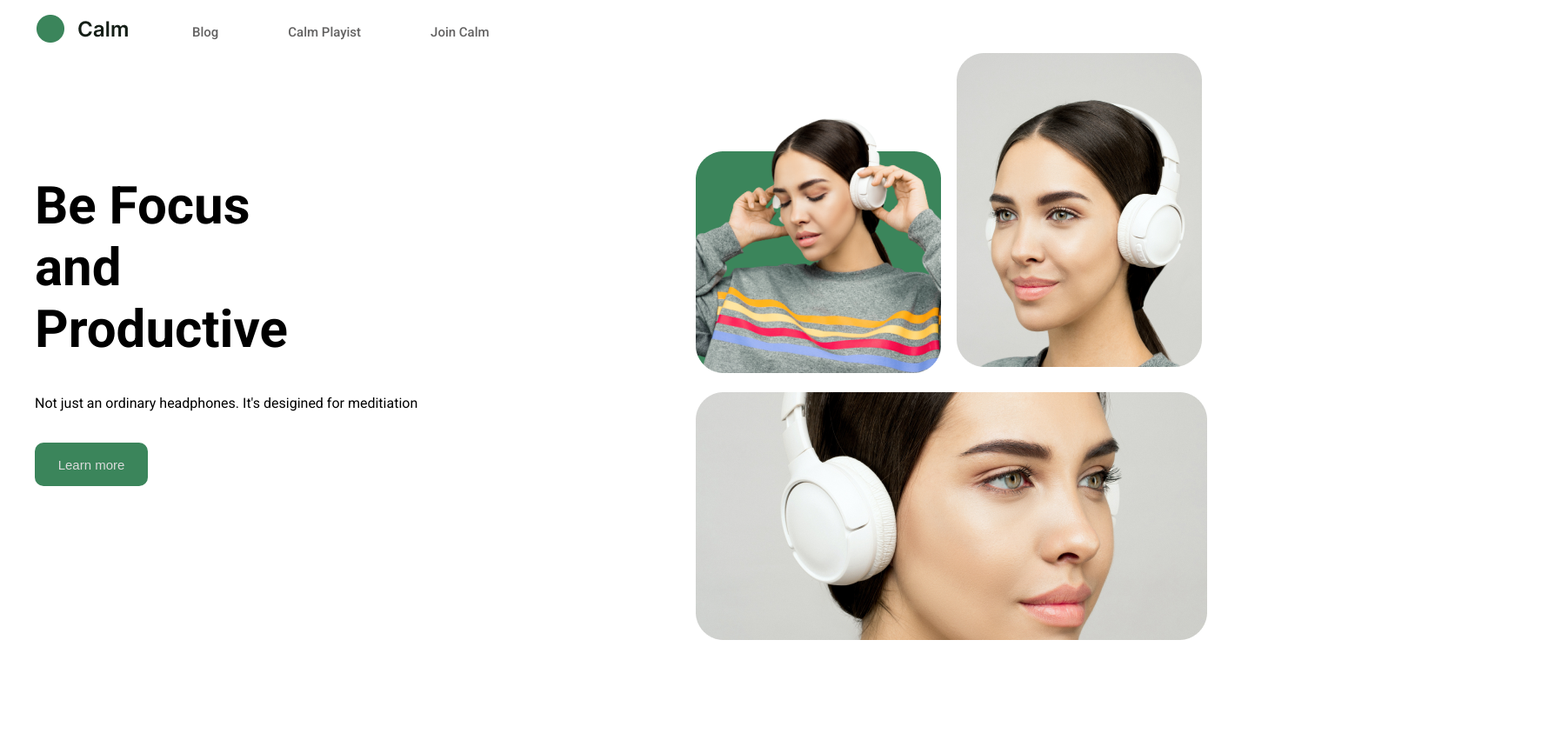
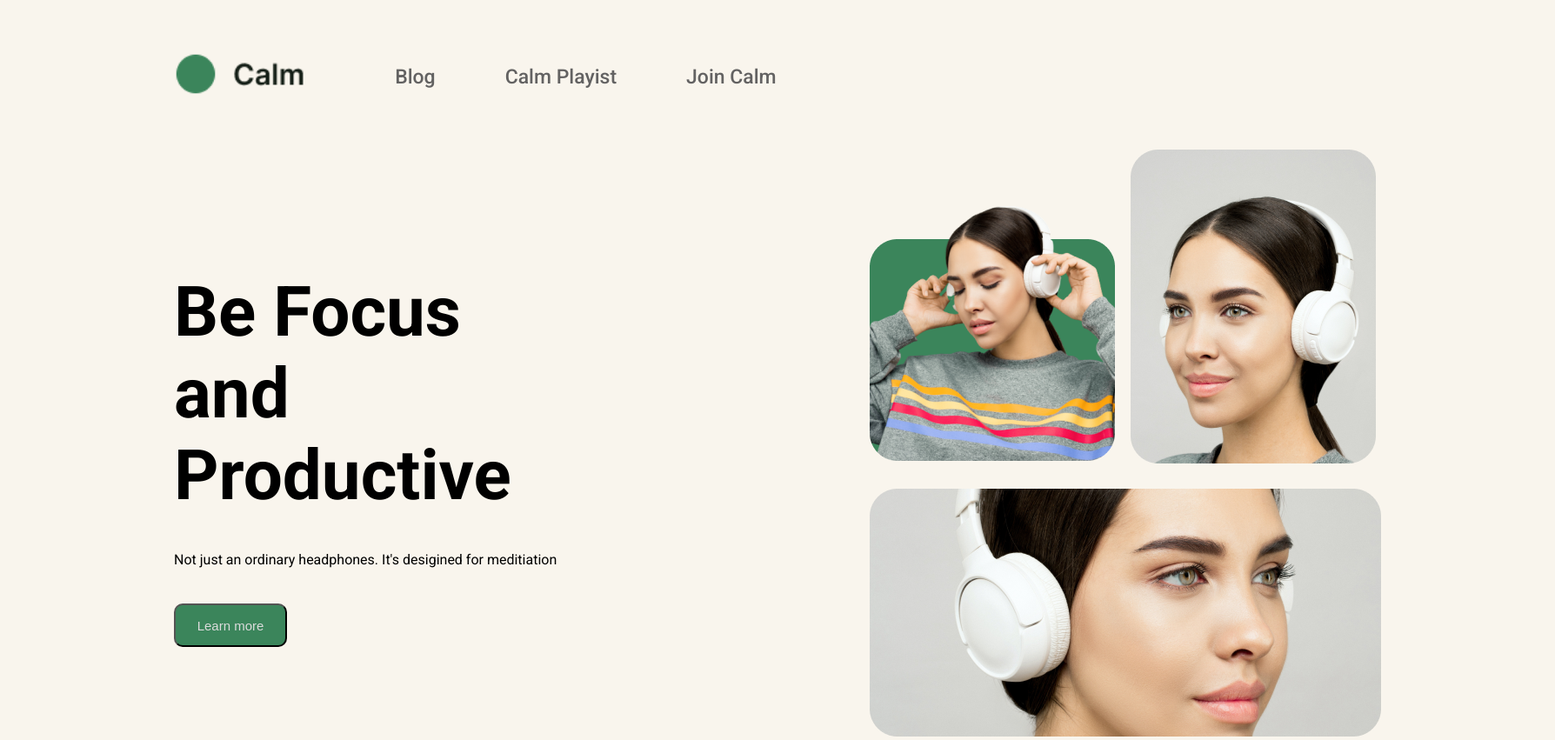
Before and after one commit to dahida/webdevelop, a plain HTML site: page HTML and CSS Projects/Project_04/index.html in a window 1280 px wide. Shown: the whole page at 87% size, 1788 px wide, since content can reach past the window. Before the commit the page ends 800 px from the top, so only its background shows below. Drawn offline with Linux system fonts and the light colour scheme.

Commit message:
modification in project 04

```diff
--- a/HTML and CSS Projects/Project_04/style.css
+++ b/HTML and CSS Projects/Project_04/style.css
@@ -2,46 +2,49 @@
 *{
     margin: 0px;
     padding: 0px;
-    margin-top: -5px;
+    background:#f9f5ed;
 }
 .navbar-container{
     display: flex;
 }
 .navbar-container img{
-    margin-top: 30px;
-    margin-left: 40px;
+    margin-top: 60px;
+    margin-left: 200px;
+    height: 50px;
 }
 .list{
     display: flex;
-    margin-left: 30px;
-    margin-top: 8px;
+    margin-left: 60px;
+    margin-top: 35px;
 
 }
 .list-item{
     display: flex;
     padding: 40px;
     font-family: roboto;
-    font-size: 15px;
+    font-size: 23px;
     font-weight: 500;
     color: rgb(99, 98, 98);
 }
 .hero-container {
     position: absolute;
-    margin-top: 150px;
-    margin-left: 40px;
+    margin-top: 200px;
+    margin-left: 200px;
+    background: transparent;
     text-align: left
 }
 .hero-heading{
     font-family: roboto;
-    font-size: 60px;
+    font-size: 80px;
     font-weight: 700;
-    margin-right: 1000px;
+    margin-right: 1200px;
+}
+.hero-container div{
+    background: transparent;
 }
 .button-learn{
-    margin-left: px;
     margin-top: 100px;
     background-color:#3b855b;
-    border-color: transparent;
     border-radius: 10px;
     height: 50px;
     width: 130px;
@@ -53,7 +56,7 @@
     position: absolute;
     margin-top: 40px;
     font-family: roboto;
-
+    background: transparent;
 }
 .hero-container-right{
    display: block;
@@ -63,17 +66,17 @@
 }
 .image01{
     position: absolute;
-    margin-left: 800px;
-    margin-top: 50px;
+    margin-left: 1000px;
+    margin-top: 90px;
 }
 .image02{
     position: absolute;
-    margin-left: 1100px;
-    margin-top: 10px;
+    margin-left: 1300px;
+    margin-top: 60px;
 
 }
 .image03{
     position: absolute;
-    margin-left: 800px;
-    margin-top: 400px;
+    margin-left: 1000px;
+    margin-top: 450px;
 }
```
